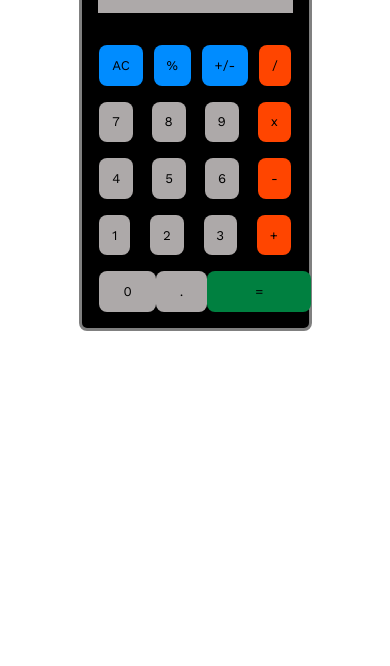
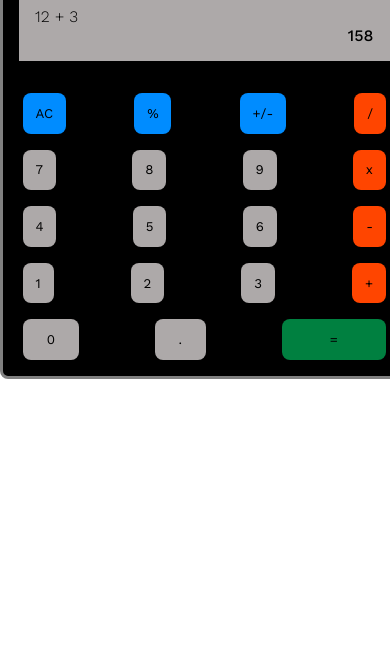
Before and after one commit to GHOST-Aram/calculadora, a plain HTML site: page index.html in a window 390 px wide. Shown: the part 178-844 px from the top of the page. Drawn offline with nearby package versions, Linux system fonts and the light colour scheme.

Commit message:
Edit media queries for mobile

```diff
--- a/style.css
+++ b/style.css
@@ -41,7 +41,7 @@
 .container{
     width: 25%;
     margin: auto;
-    margin-top: 3rem;
+    margin-top: 6rem;
     flex-direction: column;
     border-radius: .5rem;
 }
@@ -101,6 +101,6 @@
 }
 @media screen and (max-width:800px) {
     .container{
-        width: 50%;
+        width: 95%;
     }
 }
```
